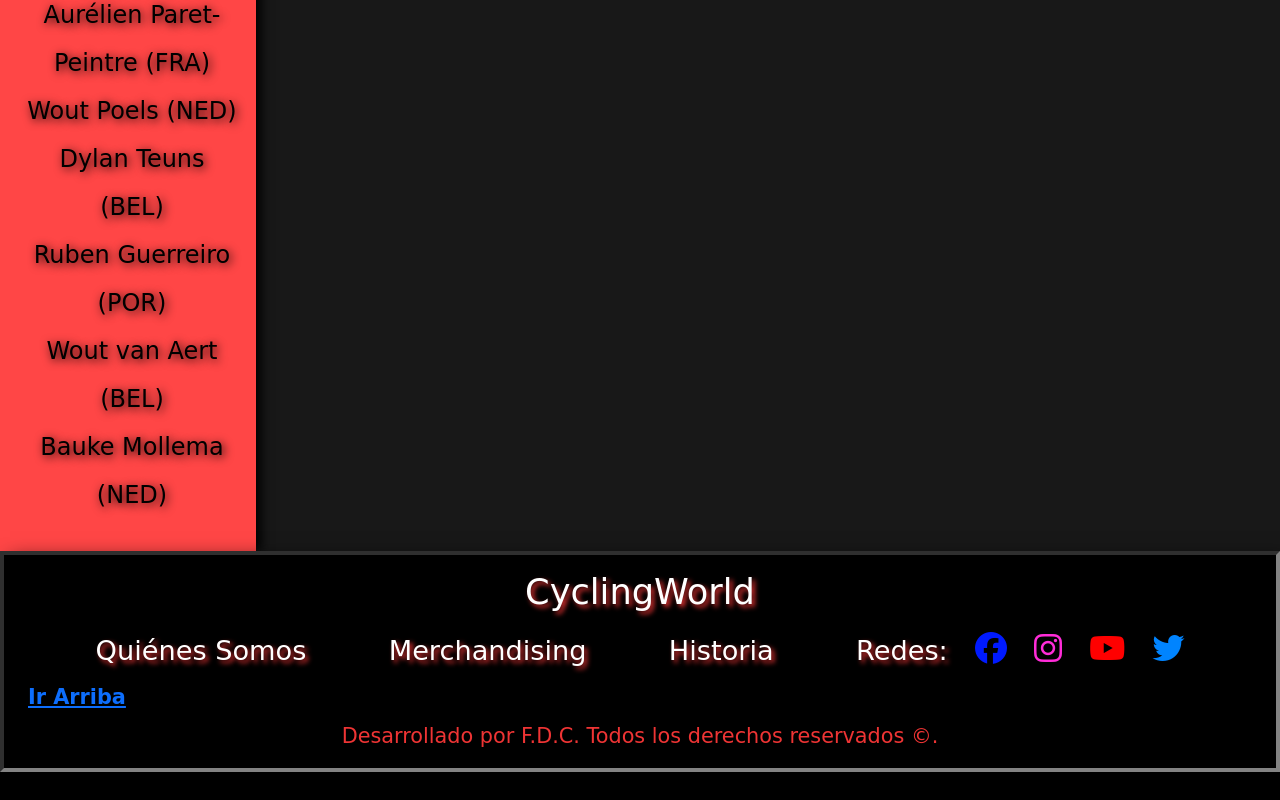
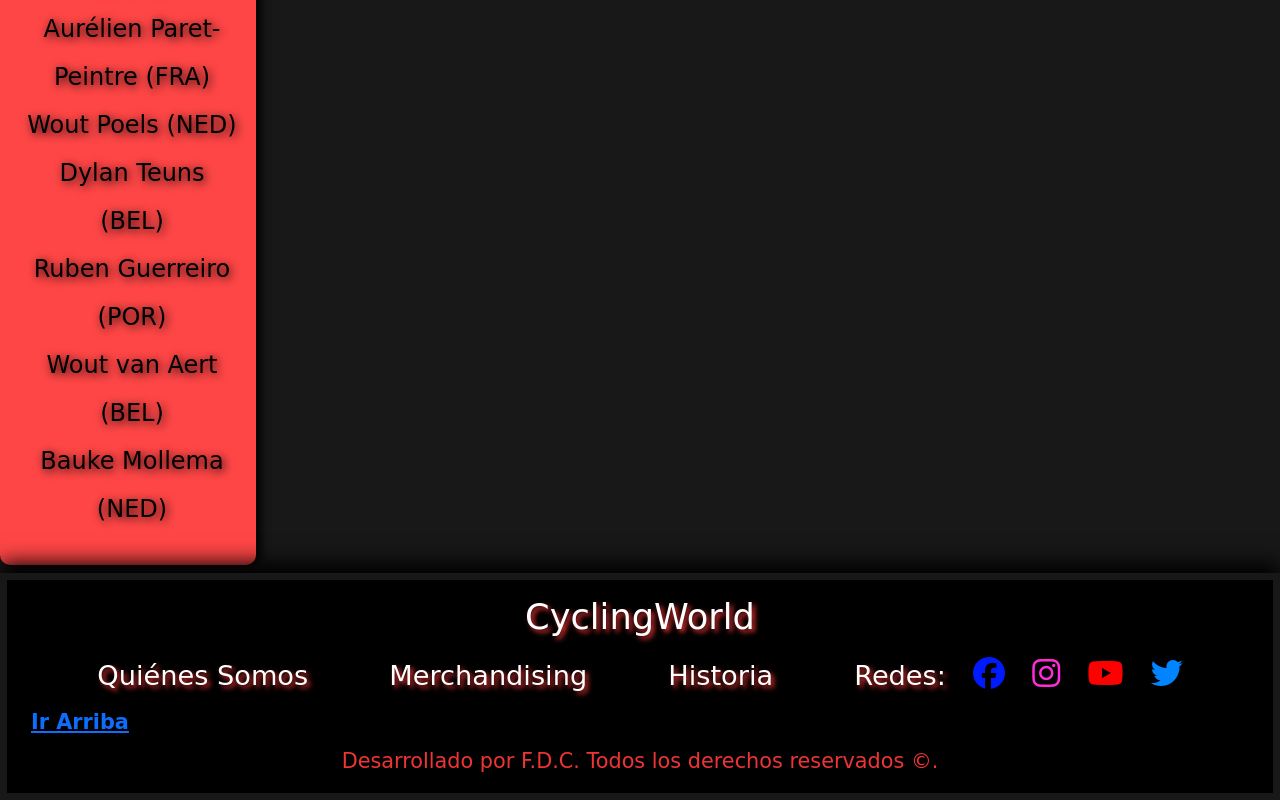
Before and after one commit to FerCandio/CyclingWorld, a website: page index.html in a window 1280 px wide. Shown: the part 1646-2446 px from the top of the page. Before the commit the page ends 2418 px from the top, so only its background shows below. Drawn offline with nearby package versions, Linux system fonts and the light colour scheme; a web font is replaced by a local one.

Commit message:
cambios esteticos

```diff
--- a/scss/estilos.scss
+++ b/scss/estilos.scss
@@ -24,7 +24,7 @@
 }
    /*--------------------------------------------------------------------GRID---*/
 body{
-    background-color: rgb(0, 0, 0);
+    background-color: #181818;
     font-family: $font-secondary;
     font-weight: 400;}
 /*-----------------------------------------------------------------------Header---*/
@@ -34,7 +34,8 @@
     background-size: contain;
     background-position: center;
     height: auto;
-    // border: inset 4px rgb(131, 131, 131);
+    border: solid 7px #181818;
+    box-shadow: 0px 10px 20px rgb(0, 0, 0);
     .header__h1--flex{
         @include flex (row, center, center)
         }
@@ -223,7 +224,8 @@
     background-size:contain;
     padding-left: 0.5rem;
     padding-top: 1rem;
-    border-radius: 0px;
+    margin-bottom: 0.5rem;
+    border-radius: 10px;
     box-sizing: border-box;
     text-align: center;
     color: rgb(0, 0, 0);
@@ -252,8 +254,8 @@
     text-decoration: none;
     padding: 1rem;
     font-weight: 600;
-    border: inset 4px rgb(131, 131, 131);
-    box-shadow: 10px 10px 20px rgb(0, 0, 0);
+    border: solid 7px #181818;
+    box-shadow: 0px -10px 20px rgb(0, 0, 0);
     height: auto;
     background-repeat: repeat;
     background-size: contain;
```
Also changed, not shown: css/estilos.css.
